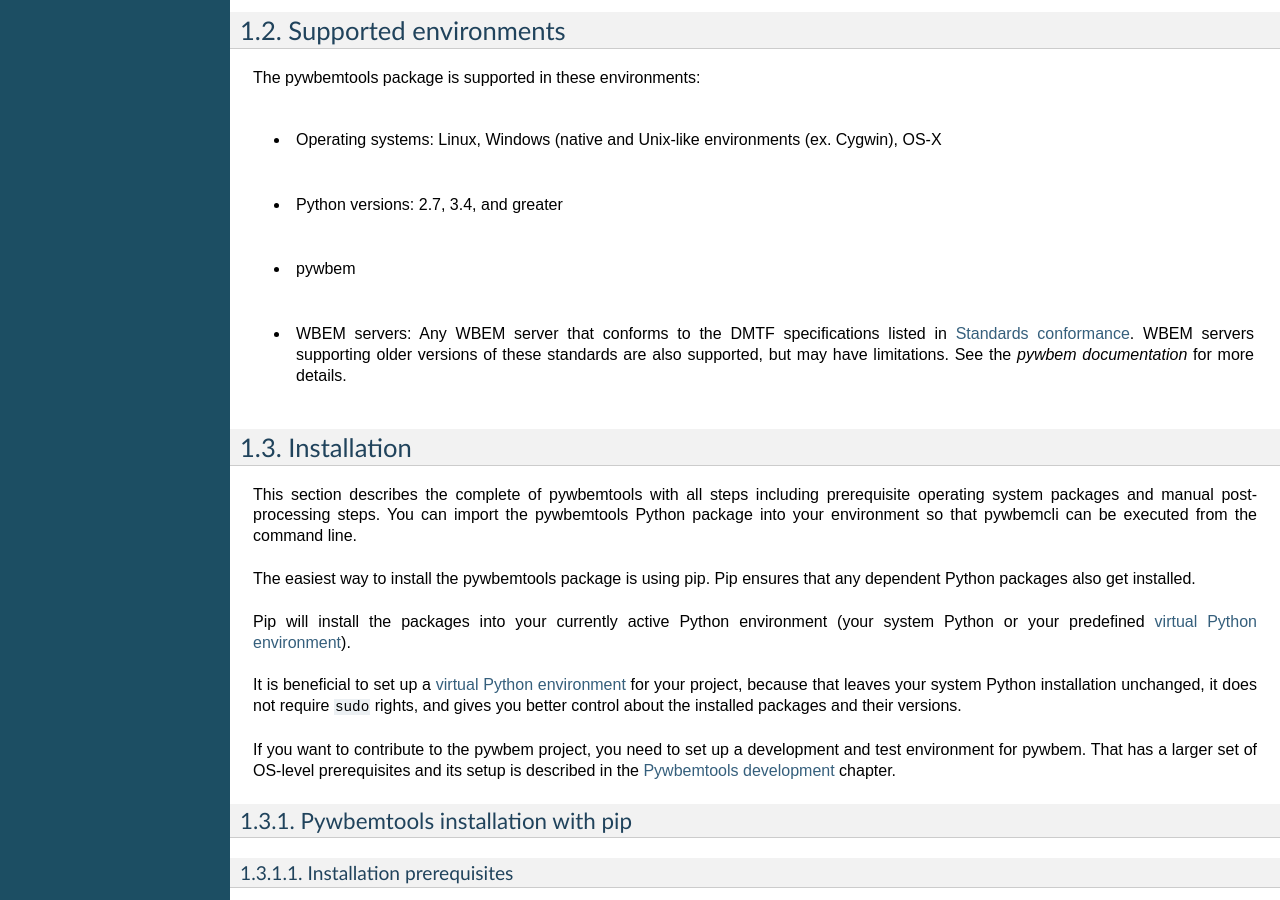
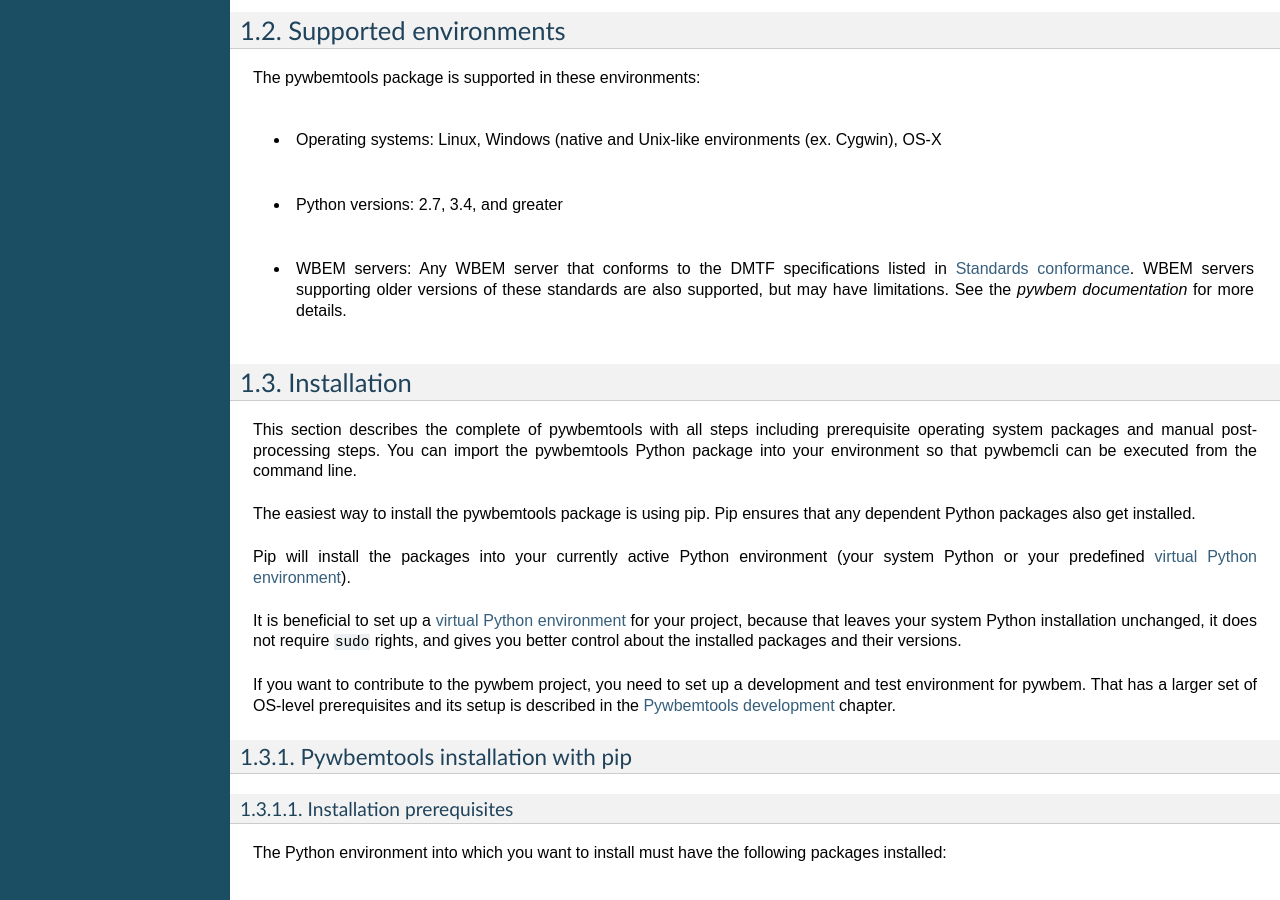
Before and after one commit to pywbem/pywbemtools, a Sphinx documentation site: the page built from docs/introduction.rst, in a window 1280 px wide and 900 px high, scrolled down 1111 px. Built offline with Sphinx 7.4.7, drawn with Linux system fonts in a browser that asks for light colours; the version number could not be read and is left out.

Commit message:
Fix Andy's comments after initial commit

```diff
--- a/docs/appendix.rst
+++ b/docs/appendix.rst
@@ -90,7 +90,6 @@ This documentation uses a few special terms to refer to Python types:
    WBEM-URI
       The wbem-uri is a standardized text form for CIM instance names. It is
       documented in DMTF :term:`DSP0207`. Pywbemcli uses the untyped WBEM URI
-
       as the format for instance names in CLI input parameters
       (i.e. :term:`INSTANCENAME`)::
 
--- a/docs/introduction.rst
+++ b/docs/introduction.rst
@@ -84,7 +84,6 @@ The pywbemtools package is supported in these environments:
 * Operating systems: Linux, Windows (native and Unix-like environments
   (ex. Cygwin), OS-X
 * Python versions: 2.7, 3.4, and greater
-* pywbem
 * WBEM servers: Any WBEM server that conforms to the DMTF specifications listed
   in :ref:`Standards conformance`. WBEM servers supporting older versions of
   these standards are also supported, but may have limitations.
```
